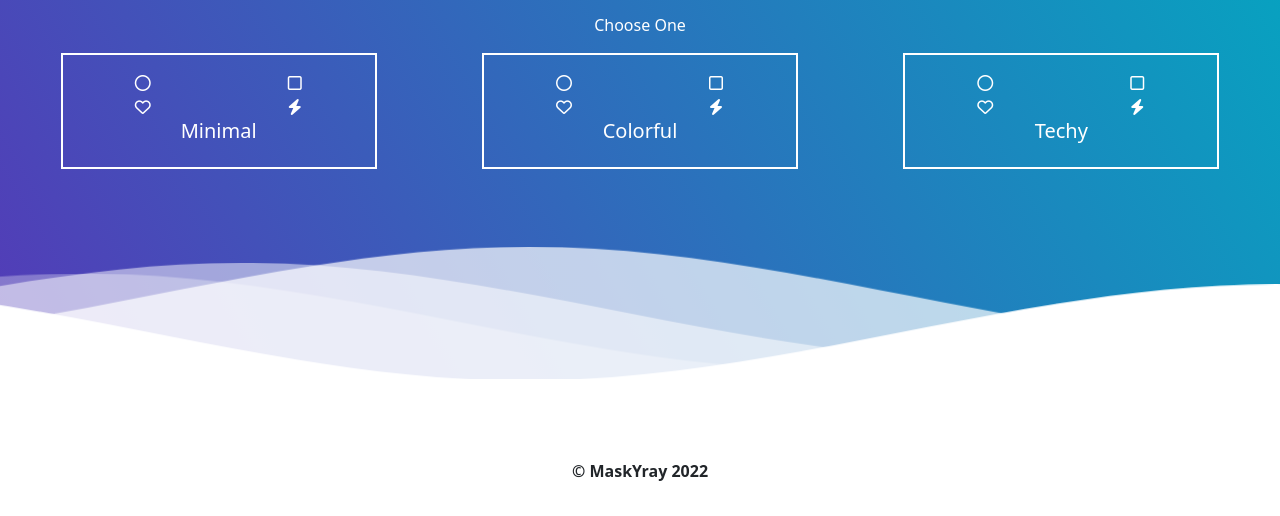
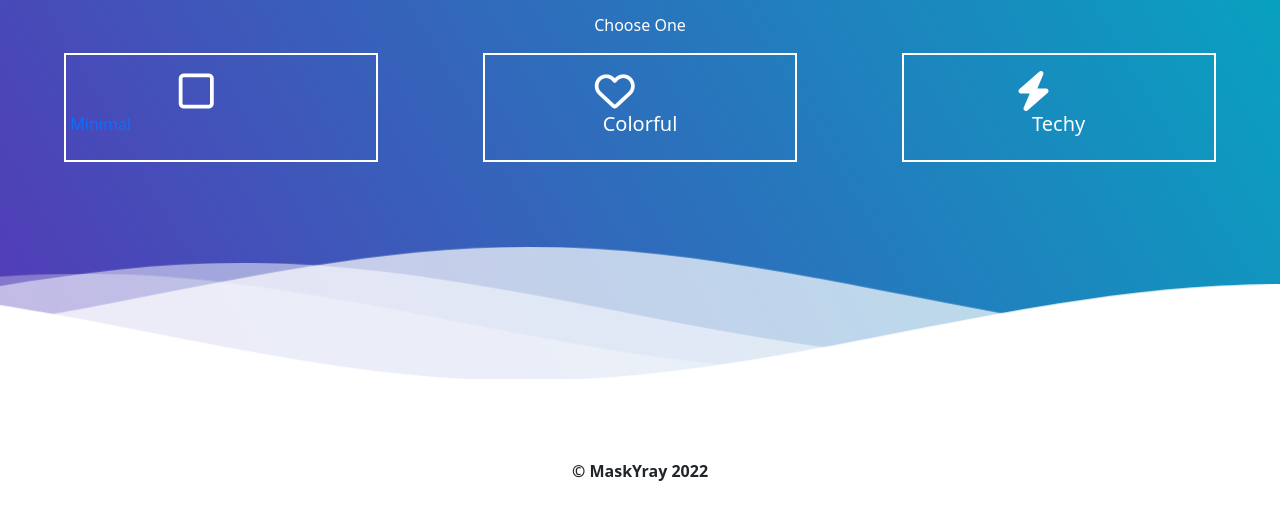
Before and after one commit to YrayPixels/MaskYrayPortfolio, a website: page index.html in a window 1280 px wide. Shown: the part 284-800 px from the top of the page. Drawn offline with nearby package versions, Linux system fonts and the light colour scheme.

Commit message:
made chages

```diff
--- a/css/newIndex.css
+++ b/css/newIndex.css
@@ -2,6 +2,10 @@
     position: absolute;
     top: 20%;
 
+}
+
+.boxes i {
+    font-size: 40px;
 }
 
 .stacks {
--- a/index.html
+++ b/index.html
@@ -59,55 +59,31 @@ of Simple CSS Waves-->
 
             <p class="text-info fs-6">Choose One</p>
         </div>
-        <div class="row g-2 justify-content-around">
+        <div class="boxes d-flex g-2 justify-content-around">
             <a href="minimal.html" class="col-4 col-md-3 stacks  p-3 text-center">
                 <div class="row Minimal">
-                    <div class="col-6 text-center   ">
-                        <i class="fa-regular fa-circle"></i>
-                    </div>
-                    <div class="col-6 text-center   ">
+
+                    <div class="col-10 text-center   ">
                         <i class="fa-regular fa-square"></i>
-                    </div>
-                    <div class="col-6 text-center  ">
-                        <i class="fa-regular fa-heart"></i>
-                    </div>
-                    <div class="col-6 text-center   ">
-                        <i class="fa-solid fa-bolt"></i>
-                    </div>
-                    <h5 class="">Minimal</h5>
+                    </div <h5 class="text-center">Minimal</h5>
 
                 </div>
             </a>
             <a class="col-4 colorful col-md-3 stacks p-3 text-center">
                 <div class="row Colorful">
-                    <div class="col-6 text-center">
-                        <i class="fa-regular fa-circle"></i>
-                    </div>
-                    <div class="col-6 text-center">
-                        <i class="fa-regular fa-square"></i>
-                    </div>
-                    <div class="col-6 text-center">
+
+                    <div class="col-10 text-center">
                         <i class="fa-regular fa-heart"></i>
                     </div>
-                    <div class="col-6 text-center">
-                        <i class="fa-solid fa-bolt"></i>
-                    </div>
+
                     <h5 class="">Colorful</h5>
 
                 </div>
             </a>
-            <a href="tech.html" class="col-4 techcard col-md-3 stacks p-3 text-center">
+            <a href="tech.html" class="techcard col-4 col-md-3 stacks p-3 text-center">
                 <div class="row Techy">
-                    <div class="col-6 text-center">
-                        <i class="fa-regular fa-circle"></i>
-                    </div>
-                    <div class="col-6 text-center">
-                        <i class="fa-regular fa-square"></i>
-                    </div>
-                    <div class="col-6 text-center">
-                        <i class="fa-regular fa-heart"></i>
-                    </div>
-                    <div class="col-6 text-center">
+
+                    <div class="col-10 text-center">
                         <i class="fa-solid fa-bolt"></i>
                     </div>
                     <h5 class="">Techy</h5>
```
